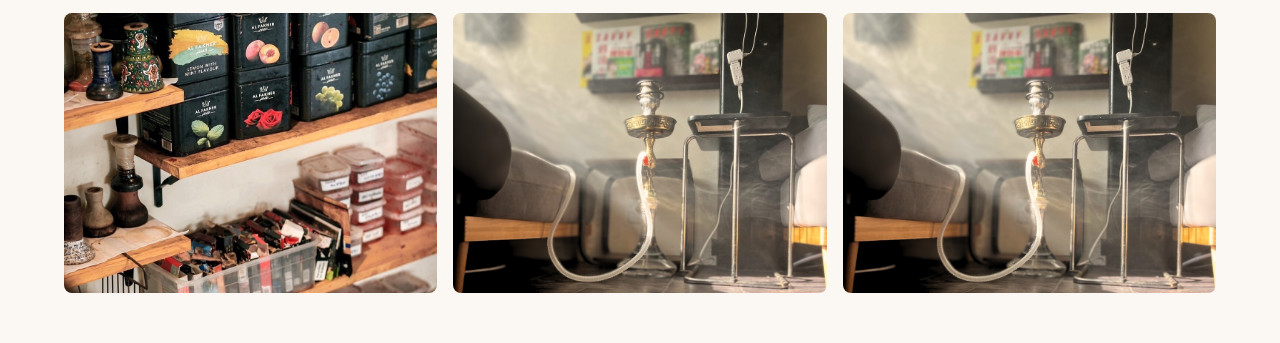
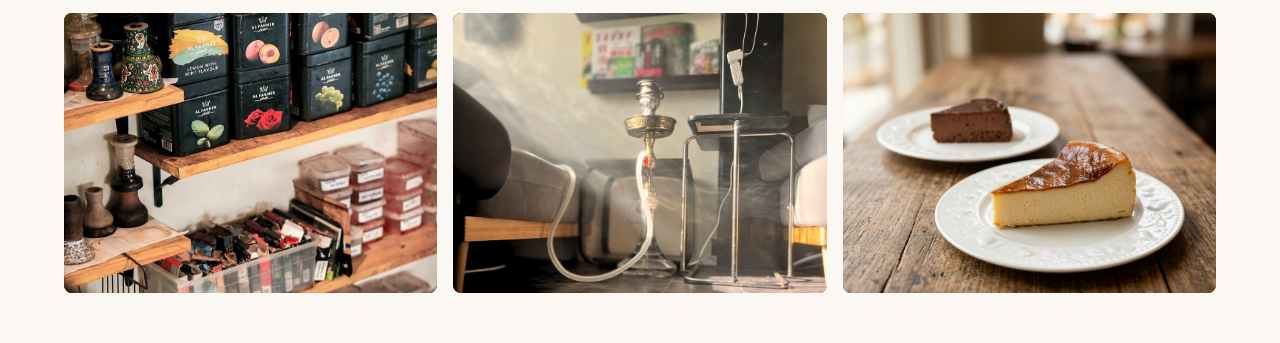
Before and after one commit to shacoyan/shisha-souq, a plain HTML site: page about/index.html in a window 1280 px wide. Shown: the part 2387-2730 px from the top of the page. Drawn offline with Linux system fonts and the light colour scheme; files that its build step writes are made by us from their sources.

Commit message:
fix: aboutギャラリーのgallery-night.jpgをmenu-food.jpgに差し替え
Co-Authored-By: Claude Sonnet 4.6 <noreply@anthropic.com>

```diff
--- a/about/index.html
+++ b/about/index.html
@@ -111,7 +111,7 @@
         <div class="gallery-item"><img src="images/gallery-counter.jpg" alt="カウンター" style="width:100%;height:100%;object-fit:cover;"></div>
         <div class="gallery-item"><img src="images/flavor.jpg" alt="フレーバー" style="width:100%;height:100%;object-fit:cover;"></div>
         <div class="gallery-item"><img src="images/gallery-private-room.jpg" alt="店内スペース" style="width:100%;height:100%;object-fit:cover;"></div>
-        <div class="gallery-item"><img src="images/gallery-night.jpg" alt="夜の店内" style="width:100%;height:100%;object-fit:cover;"></div>
+        <div class="gallery-item"><img src="images/menu-food.jpg" alt="フードメニュー" style="width:100%;height:100%;object-fit:cover;"></div>
       </div>
     </div>
   </section>
```
